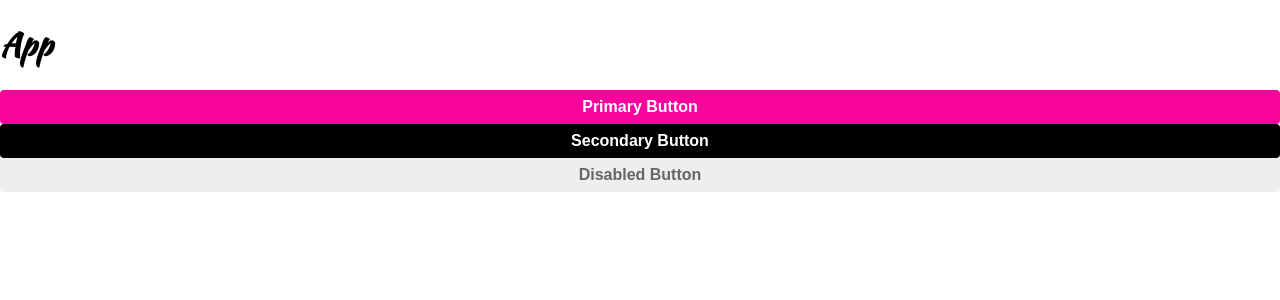
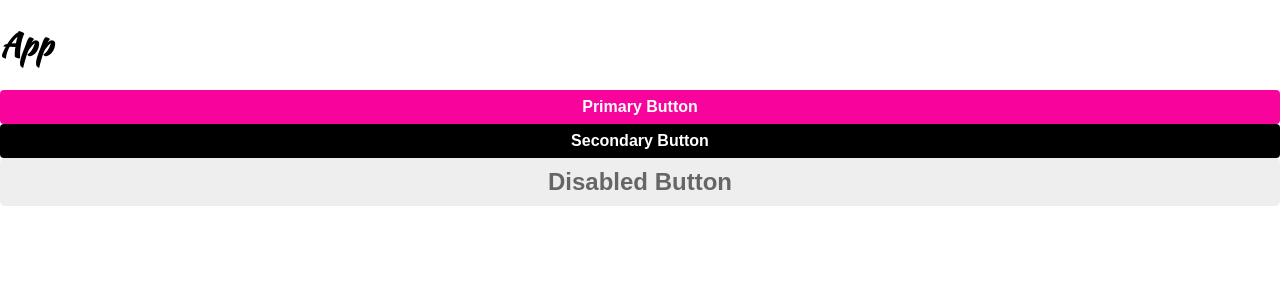
Before and after one commit to Byancaam/react-styled-components, a React (Create React App) app: page / in a window 1280 px wide. Shown: the top 300 px of the page. Built offline with nearby package versions, Linux system fonts and the light colour scheme.

Commit message:
feat: Using multipleproperties with the interpolation function

```diff
--- a/src/components/App.js
+++ b/src/components/App.js
@@ -18,7 +18,7 @@
       <h1>App</h1>
       <Button>Primary Button</Button>
       <Button secondary>Secondary Button</Button>
-      <Button disabled>Disabled Button</Button>
+      <Button disabled large>Disabled Button</Button>
     </>
   );
 }
--- a/src/components/common/Button.js
+++ b/src/components/common/Button.js
@@ -1,19 +1,30 @@
-import styled from 'styled-components';
+import styled, {css} from 'styled-components';
 
 const Button = styled.button`
   color: white;
-  background: ${props => props.secondary ? 'black' : '#f8049c'};
-  font-weight:bold;
-  padding: 8px;
-  border-radius: 4px;
+  background: ${(props) => (props.secondary ? 'black' : '#f8049c')};
+  font-weight: bold;
+  ${(p) =>
+    p.large
+      ? css`
+          padding: 10px;
+          border-radius: 5px;
+          font-size: 1.5rem;
+        `
+    : css`
+          padding: 8px;
+          border-radius: 4px;
+          font-size: 1rem;
+      `
+    }
+
   box-shadow: none;
-  font-size: 1rem;
   border: none;
   width: 100%;
   display: block;
   white-space: none;
 
-  &:disabled{
+  &:disabled {
     background: #eee;
     color: #666;
   }
```
